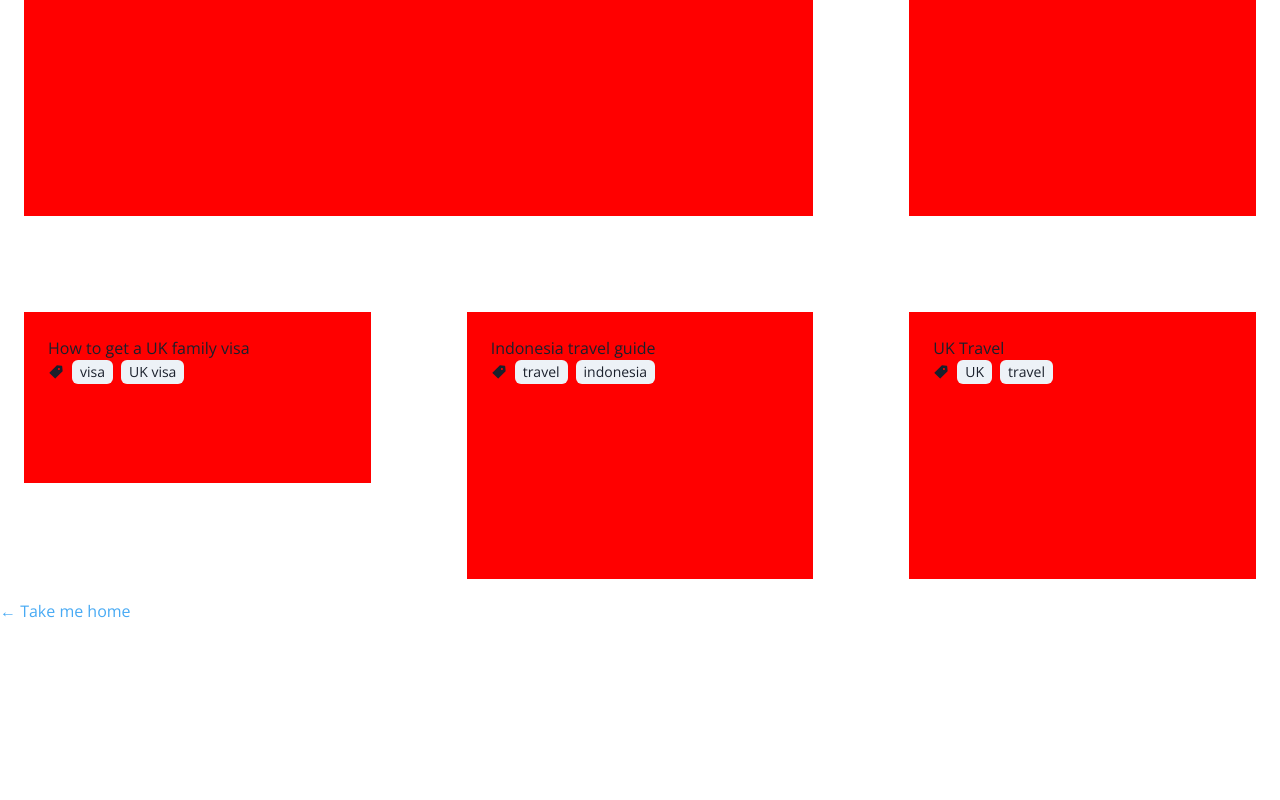
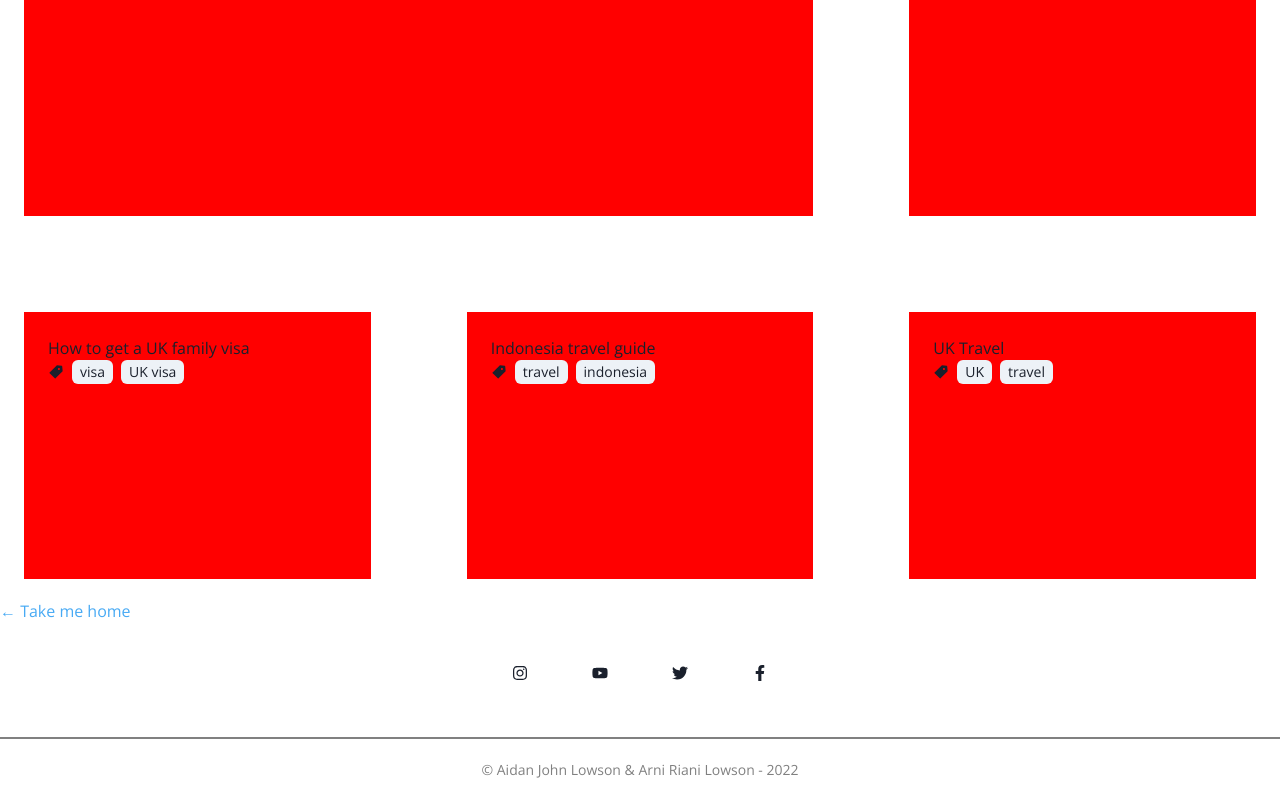
Before and after one commit to AidanLDev/doubleateam, a Next.js app: page /posts in a window 1280 px wide. Shown: the part 832-1632 px from the top of the page. Before the commit the page ends 1475 px from the top, so only its background shows below. Built offline with nearby package versions, Linux system fonts and the light colour scheme; a web font is replaced by a local one.

Commit message:
testing stuff

```diff
--- a/lib/posts.js
+++ b/lib/posts.js
@@ -16,7 +16,7 @@ export const getBlogPostPaths = () => {
     {
       path: 'obtaining-a-family-visa',
       title: 'How to get a UK family visa',
-      size: { colSpan: '1', rowSpan: '1' },
+      size: { colSpan: '1', rowSpan: '2' },
       tags: ['visa', 'UK visa'],
     },
     {
--- a/pages/posts/index.js
+++ b/pages/posts/index.js
@@ -2,6 +2,7 @@ import Head from 'next/head';
 import Link from 'next/link';
 import { useState, useEffect } from 'react';
 import {
+  Box,
   Flex,
   Heading,
   Input,
@@ -16,6 +17,7 @@ import { AiFillTag } from 'react-icons/ai';
 import { getBlogPostPaths } from '../../lib/posts';
 import { messages } from '../../lib/messages';
 import BackHomeLink from '../../components/BackHomeLink';
+import Footer from '../../components/Footer';
 
 export async function getStaticProps() {
   const blogs = getBlogPostPaths();
@@ -116,6 +118,7 @@ export default function Posts({ blogs }) {
                   rowSpan={blog.size.rowSpan}
                   p='24px'
                 >
+                  <Flex flexDir='column'>
                     <Text>{blog.title}</Text>
                     <HStack>
                       <Icon as={AiFillTag} />
@@ -123,6 +126,7 @@ export default function Posts({ blogs }) {
                         <Tag key={`${tag}__${idx}__${tagIdx}`}>{tag}</Tag>
                       ))}
                     </HStack>
+                  </Flex>
                 </GridItem>
               </Link>
             );
@@ -130,6 +134,7 @@ export default function Posts({ blogs }) {
         })}
       </Grid>
       <BackHomeLink />
+      <Footer />
     </>
   );
 }
```
Lines whose indentation alone changed are shown as unchanged.
